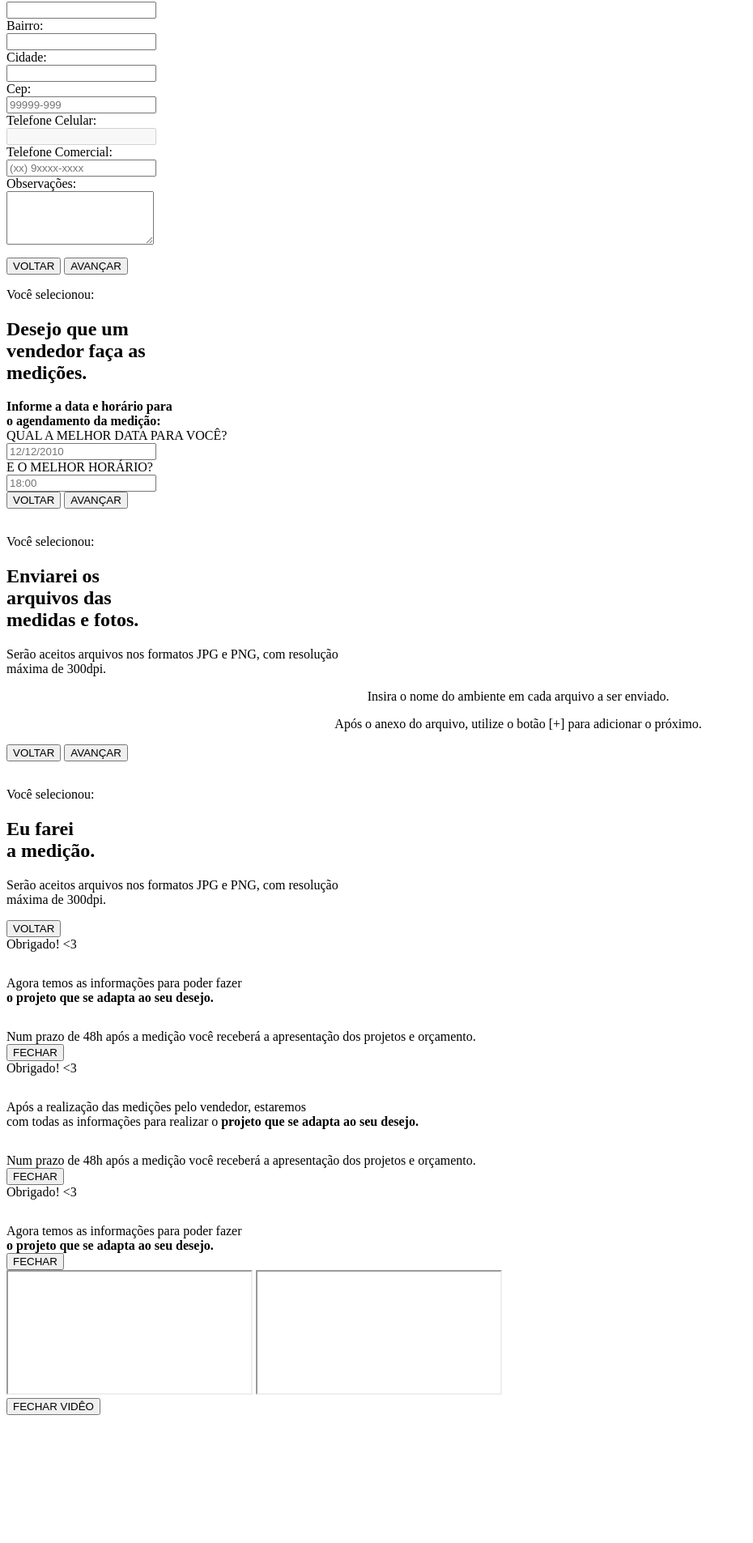
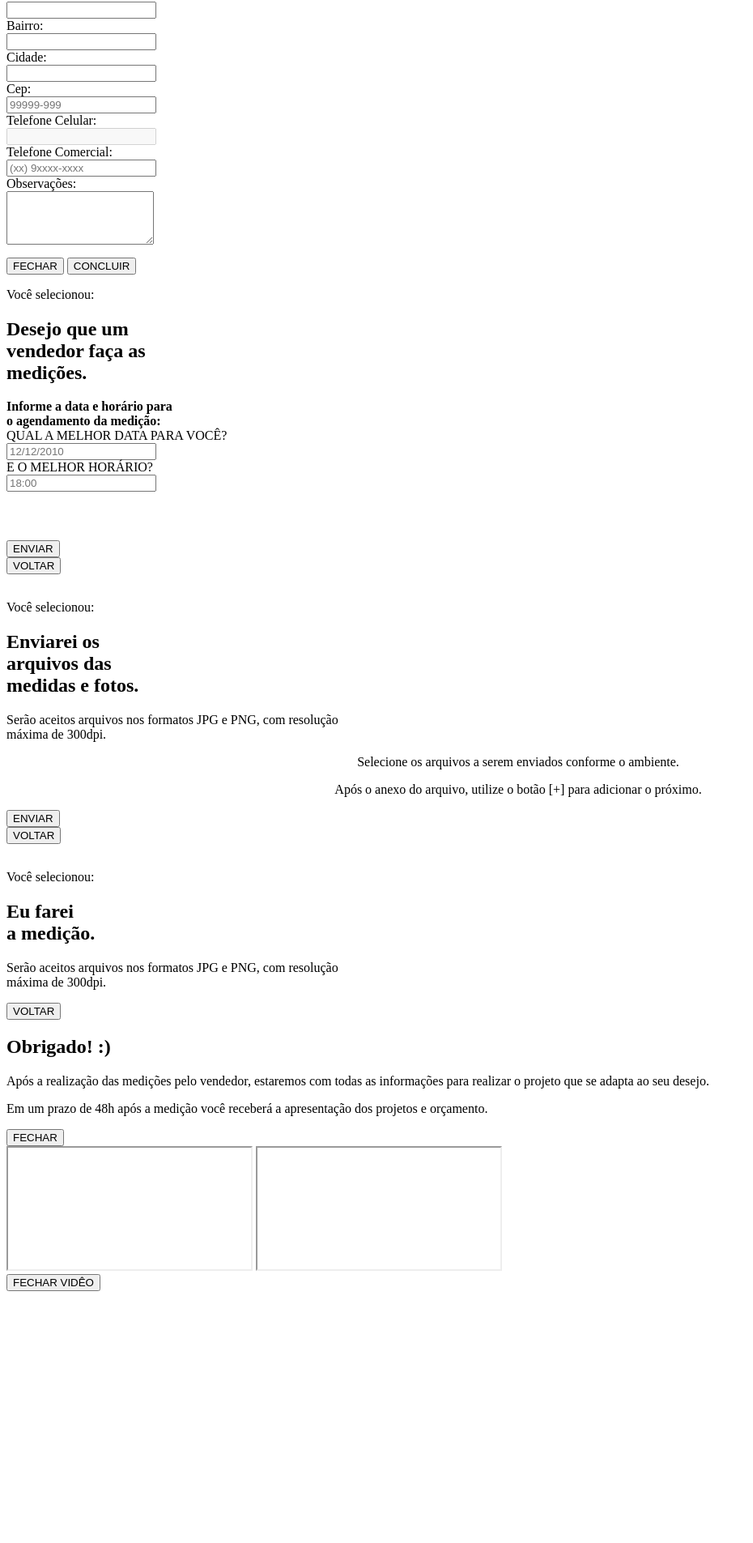
Before and after one commit to tuttemob/TutteMob, a PHP site: the page made by module/Application/view/application/clientes/confirmar.phtml in a window 1280 px wide. Shown: the part 888-2793 px from the top of the page at 81% size, without its empty margins (0-930 px from the left). After the commit the page ends 2482 px from the top, so only its background shows below. Run offline with PHP 8.4, Linux system fonts and the light colour scheme; the template is opened without the code that fills it, so the values that code supplies are empty; some libraries are stand-ins or nearby versions.

Commit message:
Alterado pra que o campo Descricao dos briefings seja obrigatorio / Ajustada margem superior das imagens / Implementada modal com mensagem de obrigado ao final do fluxo final dos briefings / Alterado estilo dos botoes

```diff
--- a/module/Application/view/application/clientes/_modalAreaServico.phtml
+++ b/module/Application/view/application/clientes/_modalAreaServico.phtml
@@ -15,7 +15,7 @@
 				   	<!-- Descrição -->
 				   	<label for="bas_descricao" class="col-sm-4">Descrição:</label>
 				   	<div class="col-sm-8">
-			   			<input type="text" class="form-control" name="bas_descricao">
+			   			<input type="text" class="form-control" name="bas_descricao" required>
 				   	</div>
 				</div>
 
--- a/module/Application/view/application/clientes/_modalBanheiro.phtml
+++ b/module/Application/view/application/clientes/_modalBanheiro.phtml
@@ -15,7 +15,7 @@
 				   	<!-- Descrição -->
 				   	<label for="ban_descricao" class="col-sm-4">Descrição:</label>
 				   	<div class="col-sm-8">
-			   			<input type="text" class="form-control" name="ban_descricao">
+			   			<input type="text" class="form-control" name="ban_descricao" required>
 				   	</div>
 				</div>
 
--- a/module/Application/view/application/clientes/_modalCloset.phtml
+++ b/module/Application/view/application/clientes/_modalCloset.phtml
@@ -15,7 +15,7 @@
 				   	<!-- Descrição -->
 				   	<label for="bcl_descricao" class="col-sm-4">Descrição:</label>
 				   	<div class="col-sm-8">
-			   			<input type="text" class="form-control" name="bcl_descricao">
+			   			<input type="text" class="form-control" name="bcl_descricao" required>
 				   	</div>
 				</div>
 
--- a/module/Application/view/application/clientes/_modalCozinha.phtml
+++ b/module/Application/view/application/clientes/_modalCozinha.phtml
@@ -15,7 +15,7 @@
 				   	<!-- Descrição -->
 				   	<label for="descricao" class="col-sm-4">Descrição:</label>
 				   	<div class="col-sm-8">
-			   			<input type="text" class="form-control" name="descricao">
+			   			<input type="text" class="form-control" name="descricao" required>
 				   	</div>
 				</div>
 
--- a/module/Application/view/application/clientes/_modalDormitorioCasal.phtml
+++ b/module/Application/view/application/clientes/_modalDormitorioCasal.phtml
@@ -15,7 +15,7 @@
 				   	<!-- Descrição -->
 				   	<label for="bdc_descricao" class="col-sm-4">Descrição:</label>
 				   	<div class="col-sm-8">
-			   			<input type="text" class="form-control" name="bdc_descricao">
+			   			<input type="text" class="form-control" name="bdc_descricao" required>
 				   	</div>
 				</div>
 
--- a/module/Application/view/application/clientes/_modalDormitorioSolteiro.phtml
+++ b/module/Application/view/application/clientes/_modalDormitorioSolteiro.phtml
@@ -15,7 +15,7 @@
 				   	<!-- Descrição -->
 				   	<label for="bds_descricao" class="col-sm-4">Descrição:</label>
 				   	<div class="col-sm-8">
-			   			<input type="text" class="form-control" name="bds_descricao">
+			   			<input type="text" class="form-control" name="bds_descricao" required>
 				   	</div>
 				</div>
 
--- a/module/Application/view/application/clientes/_modalHomeOffice.phtml
+++ b/module/Application/view/application/clientes/_modalHomeOffice.phtml
@@ -15,7 +15,7 @@
 				   	<!-- Descrição -->
 				   	<label for="bho_descricao" class="col-sm-4">Descrição:</label>
 				   	<div class="col-sm-8">
-			   			<input type="text" class="form-control" name="bho_descricao">
+			   			<input type="text" class="form-control" name="bho_descricao" required>
 				   	</div>
 				</div>
 
--- a/module/Application/view/application/clientes/_modalHomeTheater.phtml
+++ b/module/Application/view/application/clientes/_modalHomeTheater.phtml
@@ -15,7 +15,7 @@
 				   	<!-- Descrição -->
 				   	<label for="bht_descricao" class="col-sm-4">Descrição:</label>
 				   	<div class="col-sm-8">
-			   			<input type="text" class="form-control" name="bht_descricao">
+			   			<input type="text" class="form-control" name="bht_descricao" required>
 				   	</div>
 				</div>
 
--- a/module/Application/view/application/clientes/confirmar.phtml
+++ b/module/Application/view/application/clientes/confirmar.phtml
@@ -195,8 +195,8 @@
 				</form>
 	  		</div>
 	  		<div class="modal-footer">
-			  	<button class="btn btn-default btn-voltar" data-dismiss="modal" aria-label="Close">VOLTAR</button>
-			  	<button class="btn btn-primary btn-avancar">AVANÇAR</button>
+			  	<button class="btn btn-default btn-voltar" data-dismiss="modal" aria-label="Close">FECHAR</button>
+			  	<button class="btn btn-primary btn-avancar">CONCLUIR</button>
       		</div>
     	</div>
   	</div>
@@ -215,7 +215,6 @@
 	</div>
 
 	<div class="col-md-4">
-		<!-- <div class="col-xs-12" style="text-align: center;"> -->
 		<div class="col-xs-12">
 			<strong>Informe a data e horário para<br>o agendamento da medição:</strong>
 		</div>
@@ -240,12 +239,13 @@
 					placeholder="18:00" required />
 			</div>
 
+			<div class="form-group" style="padding-top: 60px">
+				<button type="button" class="btn btn-block btn-avancar">ENVIAR</button>
+			</div>
 			<div class="form-group">
-				<button type="button" class="btn btn-primary btn-voltar pull-left">VOLTAR</button>
-				<button type="button" class="btn btn-primary btn-avancar pull-right">AVANÇAR</button>
+				<button type="button" class="btn btn-block btn-voltar">VOLTAR</button>
 			</div>
 		</form>
-
 	</div>
 </div>
 
@@ -263,7 +263,7 @@
 	</div>
 	<div class="col-md-4">
 		<div class="col-xs-12" style="text-align: center;">
-			<p>Insira o nome do ambiente em cada arquivo a ser enviado.</p>
+			<p>Selecione os arquivos a serem enviados conforme o ambiente.</p>
 			<p class="sub">Após o anexo do arquivo, utilize o botão [+] para adicionar o próximo.</p>
 		</div>
 
@@ -447,11 +447,11 @@
 			</div>
 		<?php endforeach; ?>
 
-			<div class="col-md-12" style="margin-top: 10px;">
-				<div class="form-group col-xs-12">
-					<button type="button" class="btn btn-primary btn-voltar pull-left">VOLTAR</button>
-					<button type="button" class="btn btn-primary btn-avancar pull-right">AVANÇAR</button>
-				</div>
+			<div class="form-group">
+				<button type="button" class="btn btn-block btn-avancar">ENVIAR</button>
+			</div>
+			<div class="form-group">
+				<button type="button" class="btn btn-block btn-voltar">VOLTAR</button>
 			</div>
 		</form>
 	</div>
@@ -495,6 +495,7 @@
 	</div>
 </div>
 
+<!--
 <div id="briefing-obrigado" class="briefing-complemento-step">
 	<div class="col-1 col-xs-12">
 		Obrigado! <3
@@ -553,6 +554,23 @@
 		<button class="btn btn-primary btn-fechar pull-right">FECHAR</button>
 	</div>
 </div>
+-->
+
+<div class="modal fade" id="briefing-obrigado" tabindex="-1" role="dialog" aria-labelledby="modalbriefing-obrigadoLabel" data-backdrop="static" data-keyboard="false">
+  	<div class="modal-dialog" role="document">
+    	<div class="modal-content">
+      		<div class="modal-header">
+				<h2 id="modalbriefing-obrigadoLabel">Obrigado! :)</h2>
+				<p class="p1">Após a realização das medições pelo vendedor, estaremos com todas as informações para realizar o projeto que se adapta ao seu desejo.</p>
+				<p class="p2">Em um prazo de 48h após a medição você receberá a apresentação dos projetos e orçamento.</p>
+      		</div>
+	  		<div class="modal-footer">
+			  	<button class="btn btn-default btn-fechar" data-dismiss="modal" aria-label="Close">FECHAR</button>
+      		</div>
+    	</div>
+  	</div>
+</div>
+
 
 <!-- iframeCadastroForm -->
 <iframe name="iframeCadastroForm" id="iframeCadastroForm" class="hide"></iframe>
@@ -726,7 +744,8 @@ $(function(){
 					if(resp.data == true){
 						$('.briefing-complemento-step input:checkbox').prop('checked', false);
 						$('.briefing-complemento-step').hide();
-						$('#briefing-obrigado-vendedor').fadeIn();
+						//$('#briefing-obrigado-vendedor').fadeIn();
+						$('#briefing-obrigado').modal('show');
 					}else{
 						alert(resp.data);
 					}
@@ -750,7 +769,8 @@ $(function(){
 		}else{
 			$('.briefing-complemento-step input:checkbox').prop('checked', false);
 			$('.briefing-complemento-step').hide();
-			$('#briefing-obrigado-arquivos').fadeIn();
+			//$('#briefing-obrigado-arquivos').fadeIn();
+			$('#briefing-obrigado').modal('show');
 		}
 	});
 
--- a/module/Application/view/application/login/index.phtml
+++ b/module/Application/view/application/login/index.phtml
@@ -56,7 +56,7 @@
 	            </div>
 
 				<div class="form-group">
-					<button type="button" id="loginComFacebok" class="btn btn-block">Entrar com Facebook</button>
+					<button type="button" id="loginComFacebok" class="btn btn-block">Entrar com o Facebook</button>
 	            </div>
 			</form>
 		</div>
--- a/module/Application/view/application/site/cadastrar.phtml
+++ b/module/Application/view/application/site/cadastrar.phtml
@@ -63,7 +63,7 @@
 	            </div>
 
 				<div class="form-group">
-					<button type="button" id="loginComFacebok" class="btn btn-block">Entrar com Facebook</button>
+					<button type="button" id="loginComFacebok" class="btn btn-block">Entrar com o Facebook</button>
 	            </div>
 			</form>
 		</div>
--- a/module/Application/view/layout/layout.phtml
+++ b/module/Application/view/layout/layout.phtml
@@ -53,8 +53,8 @@
 									</li>
 								<?php else: ?>
 									<li>
-										<a href="<?= $this->url('clientes'); ?>" title="Meus Orçamentos">
-											Meus Orçamentos
+										<a href="<?= $this->url('clientes'); ?>" title="Meus orçamentos">
+											Meus orçamentos
 										</a>
 									</li>
 								<?php endif; ?>
```
Also changed, not shown: module/Application/view/application/clientes/_modalDormitorioInfantil.phtml (+8 -0 lines), public/css/style.css (+49 -17 lines), public/img/layout/img-fundo-login.png, 1 other file.
